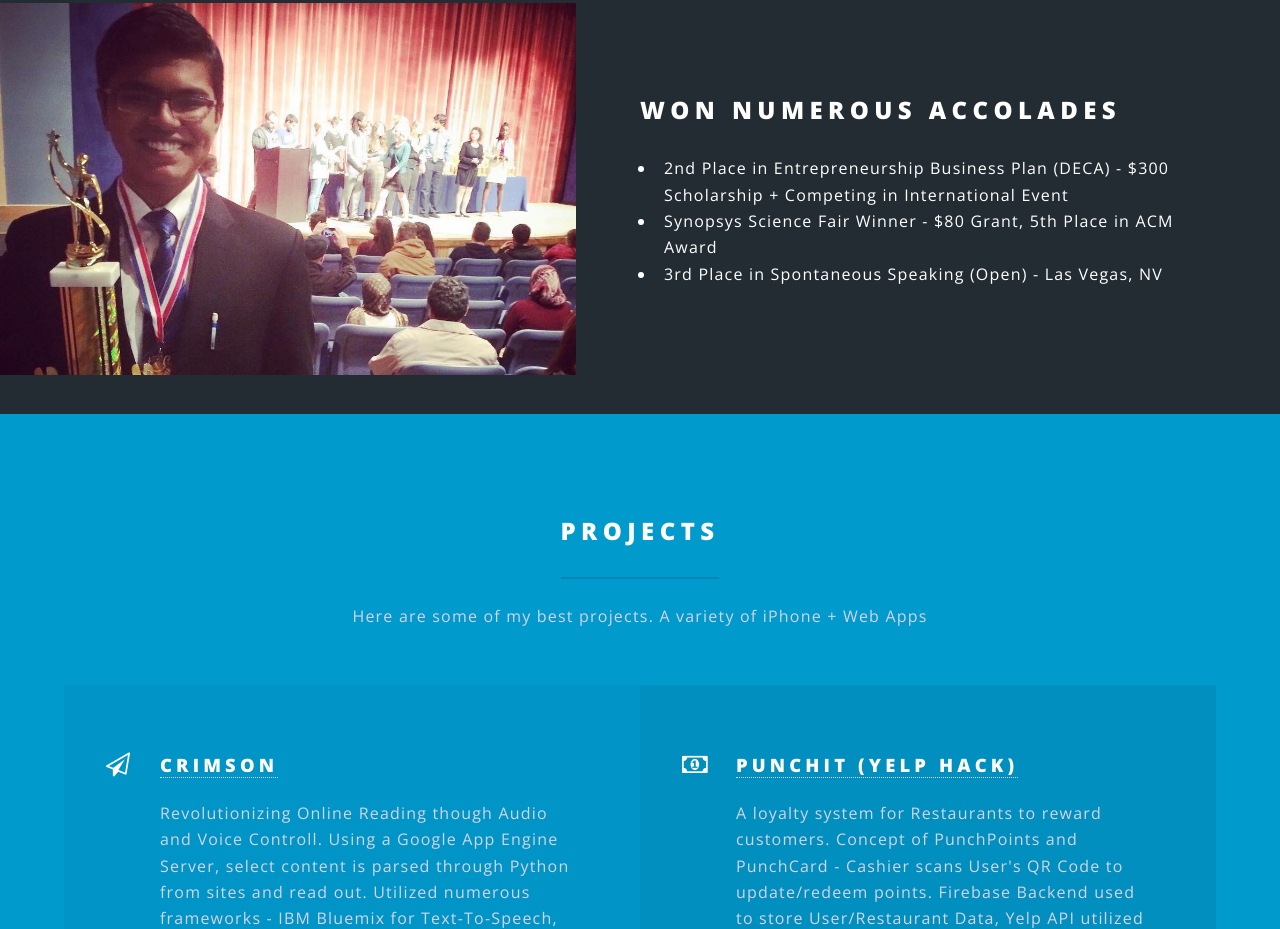
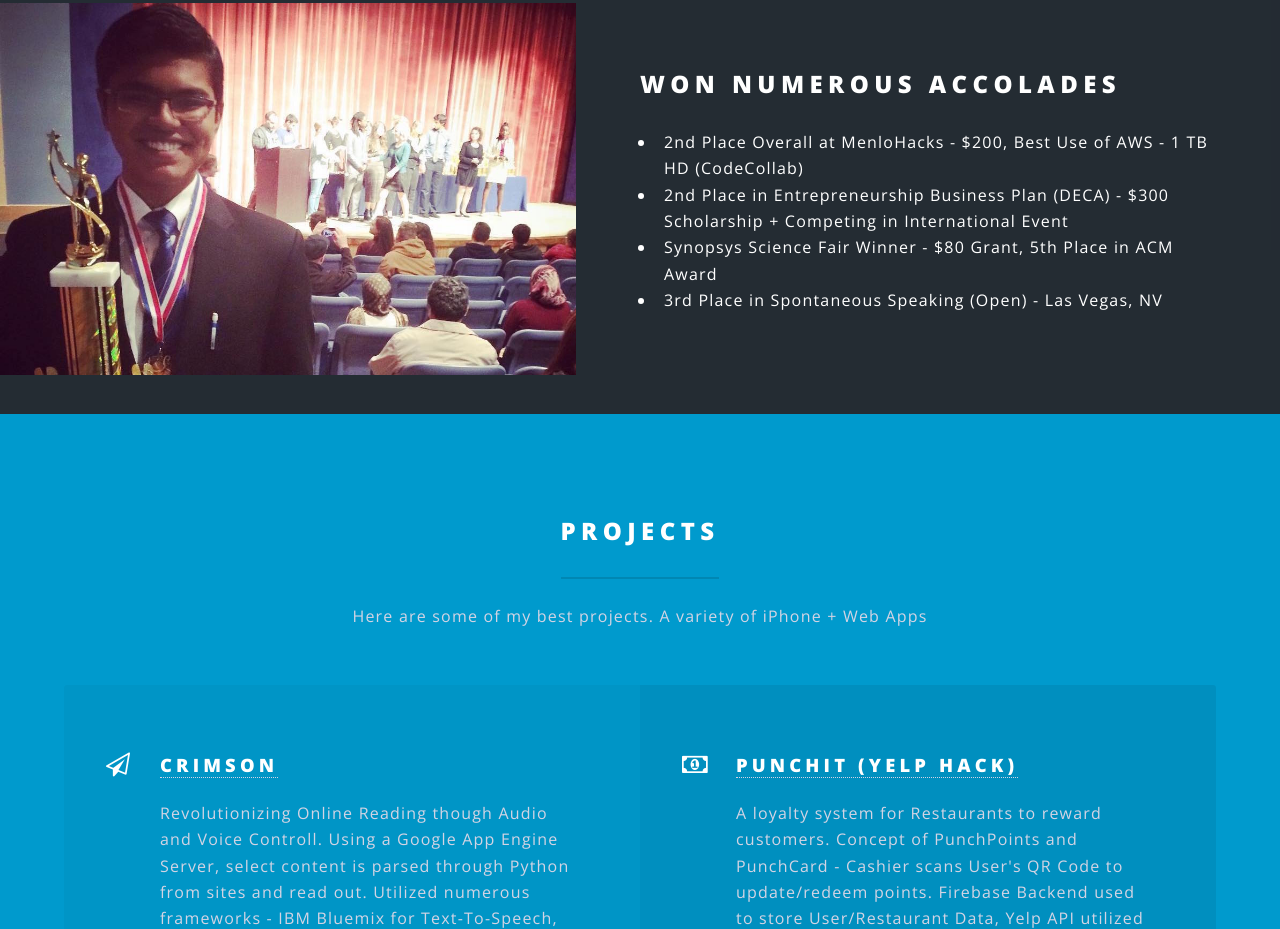
Before and after one commit to TheCurryMan/Old-Website, a plain HTML site: page index.html in a window 1280 px wide. Shown: the part 2037-2966 px from the top of the page. Drawn offline with nearby package versions, Linux system fonts and the light colour scheme.

Commit message:
Update index.html

```diff
--- a/index.html
+++ b/index.html
@@ -145,6 +145,7 @@
 							<div class="image"><img src="images/speech1.jpg" alt="" /></div><div class="content">
 								<h2>Won Numerous Accolades</h2>
 								<ul>
+					<li>2nd Place Overall at MenloHacks - $200,  Best Use of AWS - 1 TB HD (CodeCollab)</li>
                                     <li>2nd Place in Entrepreneurship Business Plan (DECA) - $300 Scholarship + Competing in International Event</li>
                                     <li>Synopsys Science Fair Winner - $80 Grant, 5th Place in ACM Award</li>
                                     <li>3rd Place in Spontaneous Speaking (Open) - Las Vegas, NV</li>
```
